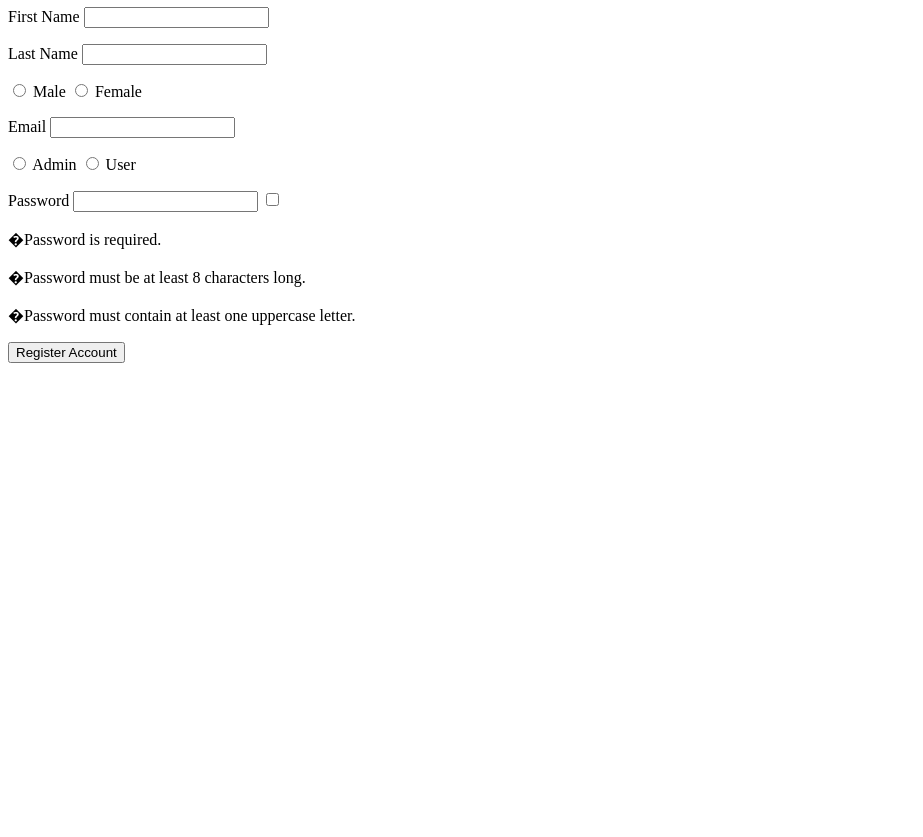
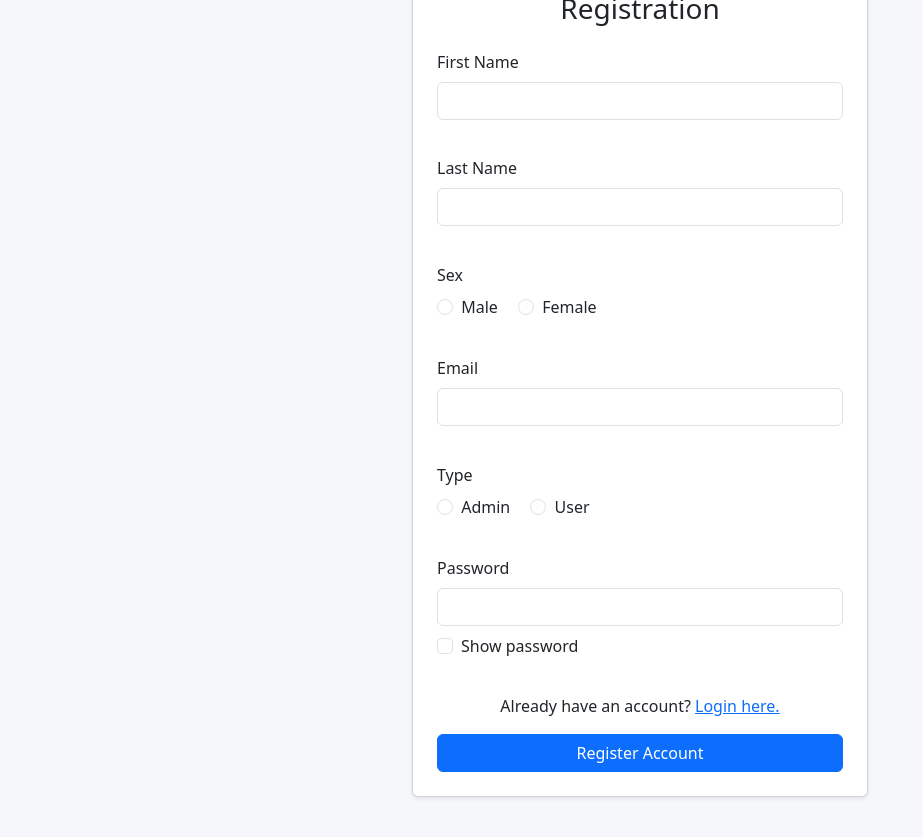
Before and after one commit to RonnRAS/javaScriptActivities, a plain HTML site: page full-registration/index.html in a window 1280 px wide. Shown: the part 73-910 px from the top of the page, without its empty margins (0-923 px from the left). Before the commit the page ends 800 px from the top, so only its background shows below. Drawn offline with nearby package versions, Linux system fonts and the light colour scheme.

Commit message:
sign-up regis

```diff
--- a/full-registration/index.html
+++ b/full-registration/index.html
@@ -4,61 +4,124 @@
     <meta charset="UTF-8" />
     <meta name="viewport" content="width=device-width, initial-scale=1.0" />
     <title>Document</title>
+    <link
+      href="https://cdn.jsdelivr.net/npm/bootstrap@5.3.3/dist/css/bootstrap.min.css"
+      rel="stylesheet"
+    />
+    <style>
+      body {
+        background-color: #f5f7fa;
+      }
+      .registration-card {
+        max-width: 480px;
+        margin: 40px auto;
+      }
+      .errorHandler {
+        min-height: 1.2em;
+        font-size: 0.875rem;
+        margin-top: 0.25rem;
+        margin-bottom: 0;
+      }
+    </style>
   </head>
   <body>
-    <h1>Registration</h1>
+    <div class="container registration-card">
+      <div class="card shadow-sm">
+        <div class="card-body p-4">
+          <h1 class="h3 mb-4 text-center">Registration</h1>
 
           <form action="">
-      <div class="inputHandler">
-        <label for="firstName">First Name</label>
-        <input type="text" id="firstName" /><br />
+            <div class="inputHandler mb-3">
+              <label for="firstName" class="form-label">First Name</label>
+              <input type="text" id="firstName" class="form-control" />
               <p class="errorHandler"></p>
             </div>
 
-      <div class="inputHandler">
-        <label for="lastName">Last Name</label>
-        <input type="text" id="lastName" /><br />
-        <p class="errorHandler"></p>
-      </div>
-      <div class="inputHandler">
-        <input type="radio" value="Male" id="male" name="userSex" />
-        <label for="admin">Male</label>
-
-        <input type="radio" value="Female" id="female" name="userSex" />
-        <label for="user">Female</label>
+            <div class="inputHandler mb-3">
+              <label for="lastName" class="form-label">Last Name</label>
+              <input type="text" id="lastName" class="form-control" />
               <p class="errorHandler"></p>
             </div>
 
-      <div class="inputHandler">
-        <label for="email">Email</label>
-        <input type="email" id="email" /><br />
+            <div class="inputHandler mb-3">
+              <label class="form-label d-block">Sex</label>
+              <input
+                class="form-check-input me-1"
+                type="radio"
+                value="Male"
+                id="male"
+                name="userSex"
+              />
+              <label class="form-check-label me-3" for="male">Male</label>
+
+              <input
+                class="form-check-input me-1"
+                type="radio"
+                value="Female"
+                id="female"
+                name="userSex"
+              />
+              <label class="form-check-label" for="female">Female</label>
               <p class="errorHandler"></p>
             </div>
 
-      <div class="inputHandler">
-        <input type="radio" value="admin" id="admin" name="userType" />
-        <label for="admin">Admin</label>
-
-        <input type="radio" value="user" id="user" name="userType" />
-        <label for="user">User</label>
+            <div class="inputHandler mb-3">
+              <label for="email" class="form-label">Email</label>
+              <input type="email" id="email" class="form-control" />
               <p class="errorHandler"></p>
             </div>
 
-      <div class="inputHandler">
-        <label for="password">Password</label>
-        <input type="password" id="userPw" />
-        <input type="checkbox" id="seePw" /><br />
-        <p class="errorHandler" id="pwRequired">�Password is required.</p>
-        <p class="errorHandler" id="pwLength">
-          �Password must be at least 8 characters long.
-        </p>
-        <p class="errorHandler" id="pwUpper">
-          �Password must contain at least one uppercase letter.
+            <div class="inputHandler mb-3">
+              <label class="form-label d-block">Type</label>
+              <input
+                class="form-check-input me-1"
+                type="radio"
+                value="admin"
+                id="admin"
+                name="userType"
+              />
+              <label class="form-check-label me-3" for="admin">Admin</label>
+
+              <input
+                class="form-check-input me-1"
+                type="radio"
+                value="user"
+                id="user"
+                name="userType"
+              />
+              <label class="form-check-label" for="user">User</label>
+              <p class="errorHandler"></p>
+            </div>
+
+            <div class="inputHandler mb-3">
+              <label for="userPw" class="form-label">Password</label>
+              <input type="password" id="userPw" class="form-control mb-2" />
+              <div class="form-check">
+                <input class="form-check-input" type="checkbox" id="seePw" />
+                <label class="form-check-label" for="seePw"
+                  >Show password</label
+                >
+              </div>
+              <p class="errorHandler"></p>
+            </div>
+
+            <div class="mb-3 text-center">
+              <p class="mb-0">
+                Already have an account? <a href="">Login here.</a>
               </p>
             </div>
 
-      <button type="button" onclick="regisAcc()">Register Account</button>
+            <button
+              type="button"
+              class="btn btn-primary w-100"
+              onclick="regisAcc()"
+            >
+              Register Account
+            </button>
           </form>
+        </div>
+      </div>
+    </div>
 
     <script src="script.js"></script>
   </body>
--- a/full-registration/script.js
+++ b/full-registration/script.js
@@ -25,12 +25,23 @@ function regisAcc() {
     const firstName = document.getElementById("firstName");
     const lastName = document.getElementById("lastName");
     const radioSex = document.querySelector('input[name="userSex"]:checked');
+    const male = document.getElementById("male");
     const email = document.getElementById("email");
     const radioType = document.querySelector('input[name="userType"]:checked');
+    const admin = document.getElementById("admin");
     const password = document.getElementById("userPw");
 
 
+
     function checkInput(input, rules) {
+        if (rules.radio) {
+            if (!rules.selected) {
+                showError(input, false, `${rules.properties} select one value`);
+                return false;
+            }
+            showError(input, true, "");
+            return true;
+        }
 
         const value = input.value.trim();
 
@@ -49,6 +60,25 @@ function regisAcc() {
             }
         }
 
+        if (rules.minLength && value.length < rules.minLength) {
+            showError(input, false, `${rules.properties} must be at least ${rules.minLength} characters long.`);
+            return false;
+        }
+
+        if (rules.upperCase) {
+            if (!/[A-Z]/.test(value)) {
+                showError(input, false, "Password must contain at least one uppercase letter.");
+                return false;
+            }
+        }
+
+        if (rules.haveNum) {
+            if (!/[0-9]/.test(value)) {
+                showError(input, false, "At least one number(0-9)");
+                return false;
+            }
+        }
+
         showError(input, true, "");
         return true;
     }
@@ -58,7 +88,10 @@ function regisAcc() {
     valid &= checkInput(firstName, { properties: "Firstname", required: true, minLength: 2, lettersOnly: true });
     valid &= checkInput(lastName, { properties: "Lastname", required: true, minLength: 2, lettersOnly: true });
     valid &= checkInput(email, { properties: "Email", required: true, email: true });
-    valid &= checkInput(password, { properties: "Password", required: true, minLength: 8, upperCase: true });
+    valid &= checkInput(password, { properties: "Password", required: true, minLength: 8, upperCase: true, haveNum: true });
+
+    valid &= checkInput(male, { properties: "Sex", required: true, radio: true, selected: radioSex });
+    valid &= checkInput(admin, { properties: "Type", required: true, radio: true, selected: radioType });
 
 
 }
```
Lines whose indentation alone changed are shown as unchanged.
